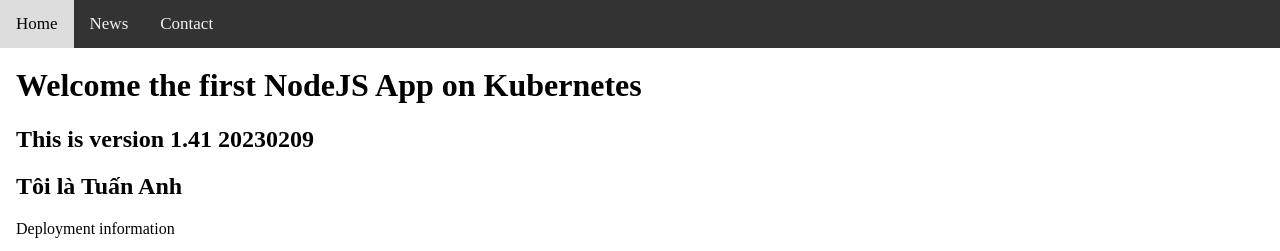
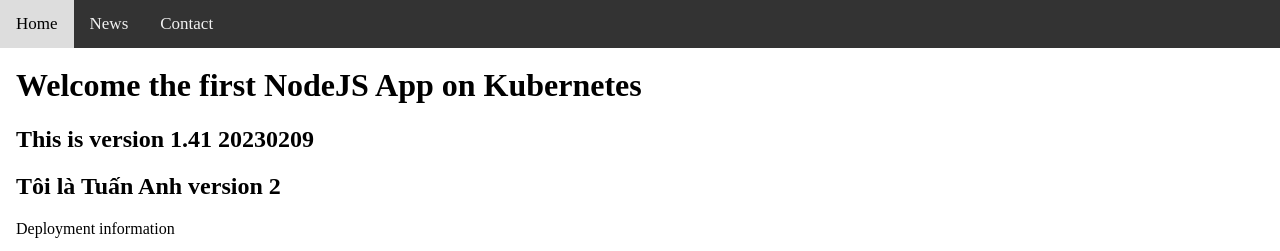
Before and after one commit to Nino610/SourceTestGitops, a website: page documents/index.html in a window 1280 px wide. Shown: the top 251 px of the page. Drawn offline with Linux system fonts and the light colour scheme.

Commit message:
check edit

```diff
--- a/documents/index.html
+++ b/documents/index.html
@@ -51,7 +51,7 @@
     <div class="main">
         <h1>Welcome the first NodeJS App on Kubernetes</h1>
         <h2>This is version 1.41 20230209 </h2>
-        <h2>Tôi là Tuấn Anh</h2>
+        <h2>Tôi là Tuấn Anh version 2</h2>
         <p>Deployment information</p>
         <p>Namespace: <strong>MY_NAME_SPACE</strong></p>
         <p>NodeName: <strong>MY_NODE_NAME</strong></p>
```
